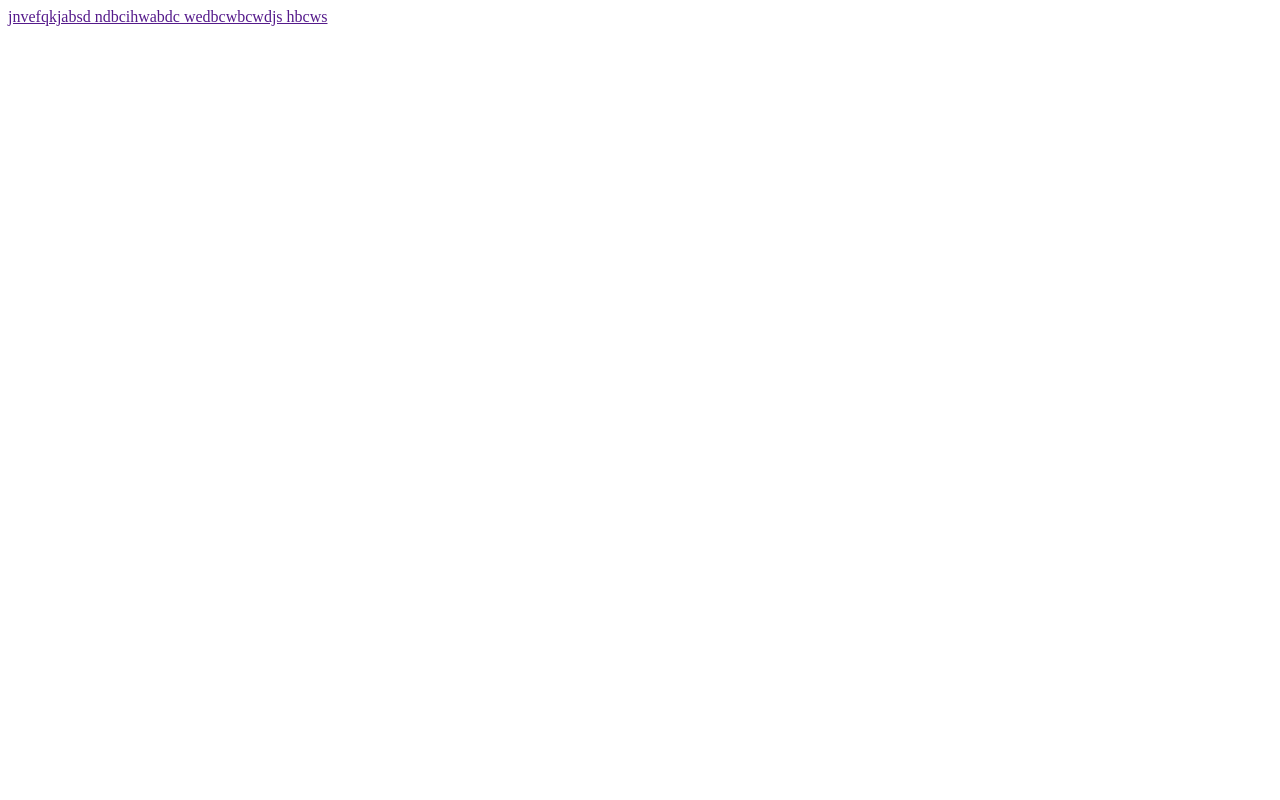
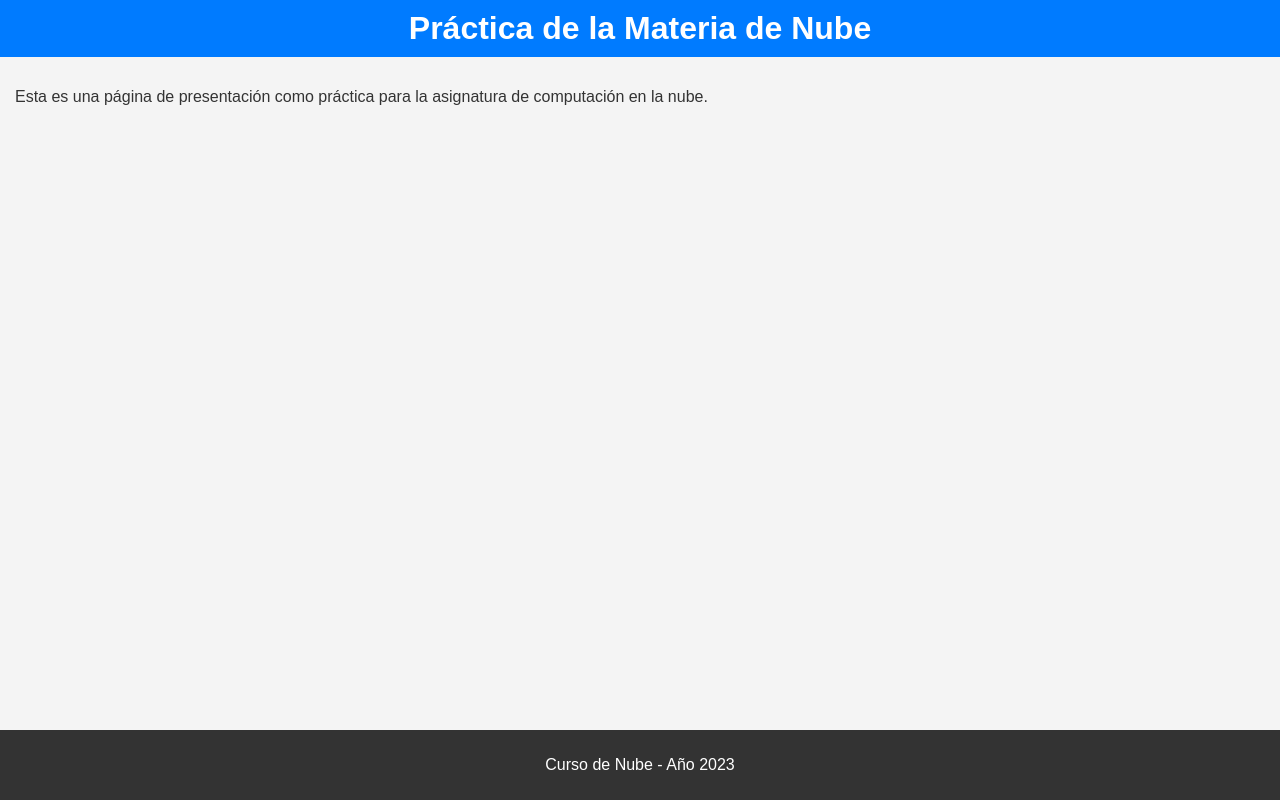
Before and after one commit to felixuchubanda/TrabajoG8, a plain HTML site: page index.html in a window 1280 px wide. Drawn offline with Linux system fonts and the light colour scheme.

Commit message:
Se realizo camnios en html y css

```diff
--- a/index.css
+++ b/index.css
@@ -1,3 +1,34 @@
-p {
-    color: red;
-    }
+/* Estilos básicos */
+body {
+    font-family: Arial, sans-serif;
+    margin: 0;
+    padding: 0;
+    background-color: #f4f4f4;
+    color: #333;
+}
+
+header {
+    background-color: #007bff;
+    color: #ffffff;
+    padding: 10px 0;
+    text-align: center;
+}
+
+header h1 {
+    margin: 0;
+    padding: 0;
+}
+
+main {
+    padding: 15px;
+}
+
+footer {
+    background-color: #333;
+    color: #ffffff;
+    text-align: center;
+    padding: 10px 0;
+    position: absolute;
+    bottom: 0;
+    width: 100%;
+}
--- a/index.html
+++ b/index.html
@@ -1,13 +1,22 @@
 <!DOCTYPE html>
-<html lang="en">
+<html lang="es">
 <head>
     <meta charset="UTF-8">
     <meta name="viewport" content="width=device-width, initial-scale=1.0">
-    <title>Document</title>
+    <title>Práctica de Nube</title>
+    <link rel="stylesheet" href="index.css">
 </head>
 <body>
-    <body>
-        <a href="">jnvefqkjabsd ndbcihwabdc wedbcwbcwdjs hbcws </a>
-    </body>
+    <header>
+        <h1>Práctica de la Materia de Nube</h1>
+    </header>
+    <main>
+        <section>
+            <p>Esta es una página de presentación como práctica para la asignatura de computación en la nube.</p>
+        </section>
+    </main>
+    <footer>
+        <p>Curso de Nube - Año 2023</p>
+    </footer>
 </body>
 </html>
```
